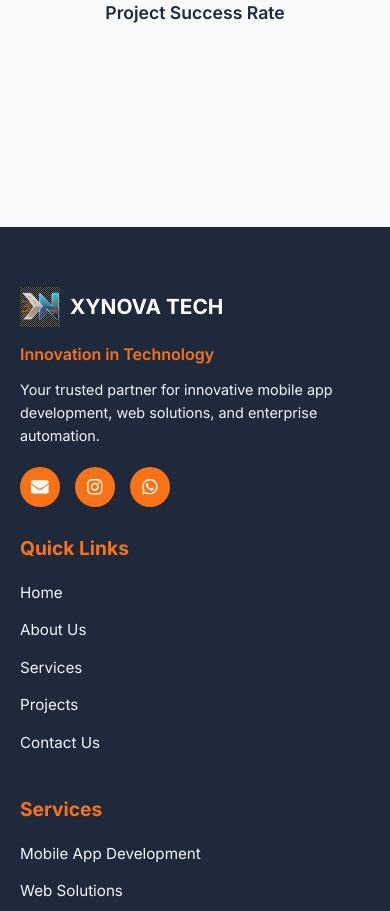
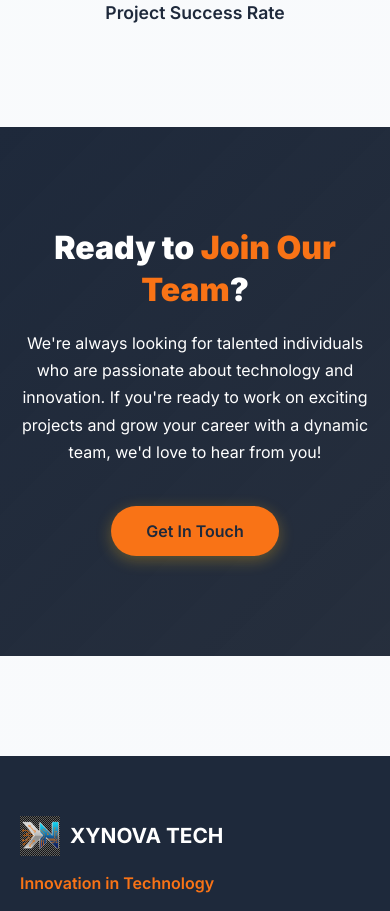
Before and after one commit to chandran212004/xynova-website, a React (Create React App) app: page /about in a window 390 px wide. Shown: the part 6280-7191 px from the top of the page. Built offline with nearby package versions, Linux system fonts and the light colour scheme.

Commit message:
Change stats background to match tech stack, fix Our Process mobile layout, add Join Our Team section to About page

```diff
--- a/src/pages/About.js
+++ b/src/pages/About.js
@@ -331,7 +331,81 @@
   }
 `;
 
+const JoinTeamSection = styled.section`
+  padding: 100px 0;
+  background: linear-gradient(135deg, ${theme.colors.primary} 0%, rgba(26, 35, 50, 0.95) 100%);
+  text-align: center;
+`;
+
+const JoinTeamContainer = styled.div`
+  max-width: 800px;
+  margin: 0 auto;
+  padding: 0 20px;
+`;
+
+const JoinTeamTitle = styled(motion.h2)`
+  font-size: 3rem;
+  font-weight: 900;
+  color: ${theme.colors.white};
+  margin-bottom: 20px;
+  line-height: 1.3;
+
+  .highlight {
+    color: ${theme.colors.accent};
+  }
+
+  @media (max-width: ${theme.breakpoints.tablet}) {
+    font-size: 2.5rem;
+  }
+
+  @media (max-width: ${theme.breakpoints.mobile}) {
+    font-size: 2rem;
+  }
+`;
+
+const JoinTeamText = styled(motion.p)`
+  font-size: 1.2rem;
+  color: ${theme.colors.white};
+  line-height: 1.7;
+  margin-bottom: 40px;
+  opacity: 0.9;
+
+  @media (max-width: ${theme.breakpoints.mobile}) {
+    font-size: 1rem;
+  }
+`;
+
+const JoinTeamButton = styled(motion.button)`
+  background: ${theme.colors.accent};
+  color: ${theme.colors.primary};
+  border: none;
+  padding: 18px 40px;
+  font-size: 1.1rem;
+  font-weight: 600;
+  border-radius: 50px;
+  cursor: pointer;
+  transition: all 0.3s ease;
+  box-shadow: 0 4px 15px rgba(253, 185, 19, 0.3);
+
+  &:hover {
+    background: #e6a50d;
+    transform: translateY(-3px);
+    box-shadow: 0 6px 20px rgba(253, 185, 19, 0.4);
+  }
+
+  &:active {
+    transform: translateY(-1px);
+  }
+
+  @media (max-width: ${theme.breakpoints.mobile}) {
+    padding: 15px 35px;
+    font-size: 1rem;
+  }
+`;
+
 const About = () => {
+  const navigate = useNavigate();
+
   const values = [
     {
       icon: <FaLightbulb />,
@@ -548,6 +622,40 @@
           </TeamStats>
         </TeamContainer>
       </TeamSection>
+
+      <JoinTeamSection>
+        <JoinTeamContainer>
+          <JoinTeamTitle
+            initial={{ opacity: 0, y: 50 }}
+            whileInView={{ opacity: 1, y: 0 }}
+            transition={{ duration: 0.8 }}
+            viewport={{ once: true }}
+          >
+            Ready to <span className="highlight">Join Our Team</span>?
+          </JoinTeamTitle>
+          <JoinTeamText
+            initial={{ opacity: 0, y: 30 }}
+            whileInView={{ opacity: 1, y: 0 }}
+            transition={{ duration: 0.6, delay: 0.2 }}
+            viewport={{ once: true }}
+          >
+            We're always looking for talented individuals who are passionate about technology
+            and innovation. If you're ready to work on exciting projects and grow your career
+            with a dynamic team, we'd love to hear from you!
+          </JoinTeamText>
+          <JoinTeamButton
+            initial={{ opacity: 0, y: 30 }}
+            whileInView={{ opacity: 1, y: 0 }}
+            transition={{ duration: 0.6, delay: 0.4 }}
+            viewport={{ once: true }}
+            whileHover={{ scale: 1.05 }}
+            whileTap={{ scale: 0.95 }}
+            onClick={() => navigate('/contact')}
+          >
+            Get In Touch
+          </JoinTeamButton>
+        </JoinTeamContainer>
+      </JoinTeamSection>
     </AboutContainer>
   );
 };
--- a/src/pages/Home.js
+++ b/src/pages/Home.js
@@ -281,7 +281,7 @@
 
 const StatsSection = styled.section`
   padding: 80px 0;
-  background: linear-gradient(135deg, #F8FAFC 0%, #E8EAF6 100%);
+  background: rgba(26, 35, 50, 0.3);
 `;
 
 const StatsContainer = styled.div`
--- a/src/pages/Services.js
+++ b/src/pages/Services.js
@@ -167,6 +167,10 @@
   max-width: 1200px;
   margin: 0 auto;
   padding: 0 20px;
+
+  @media (max-width: ${theme.breakpoints.mobile}) {
+    padding: 0 15px;
+  }
 `;
 
 const ProcessTimeline = styled.div`
@@ -207,8 +211,9 @@
   }
 
   @media (max-width: ${theme.breakpoints.tablet}) {
-    grid-template-columns: auto 1fr;
-    gap: 30px;
+    grid-template-columns: 60px 1fr;
+    gap: 20px;
+    margin-bottom: 50px;
 
     &:nth-child(even) {
       .step-content, .step-number {
@@ -218,6 +223,11 @@
         text-align: left;
       }
     }
+  }
+
+  @media (max-width: ${theme.breakpoints.mobile}) {
+    gap: 15px;
+    margin-bottom: 40px;
   }
 `;
 
```
